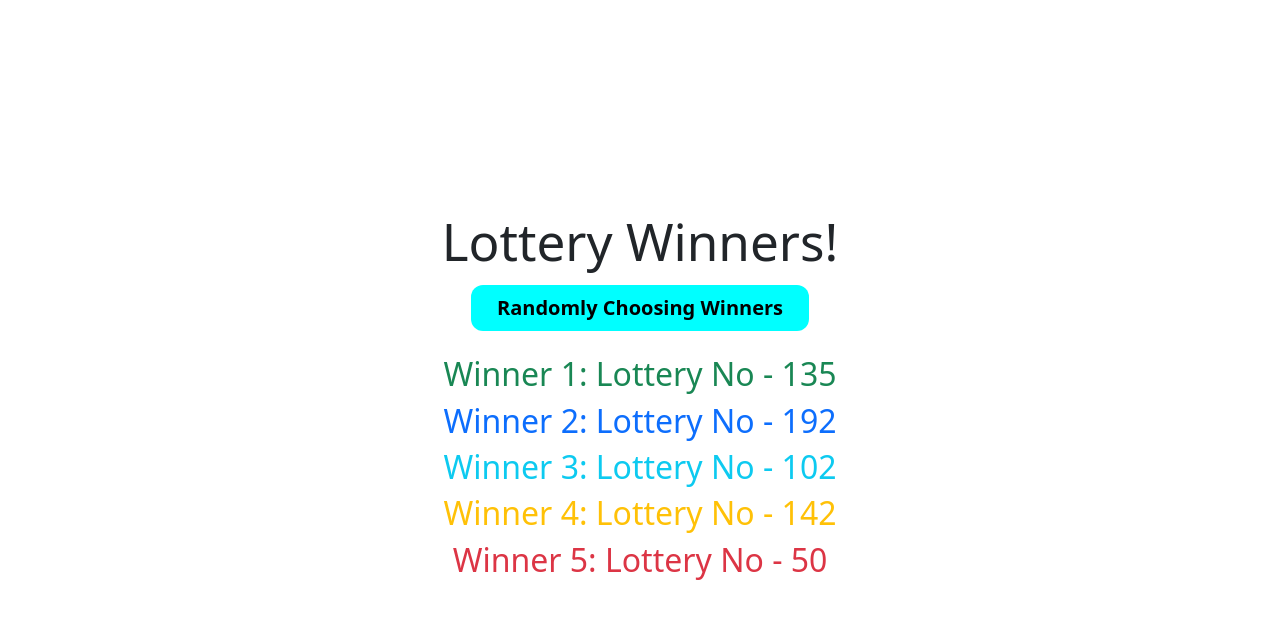
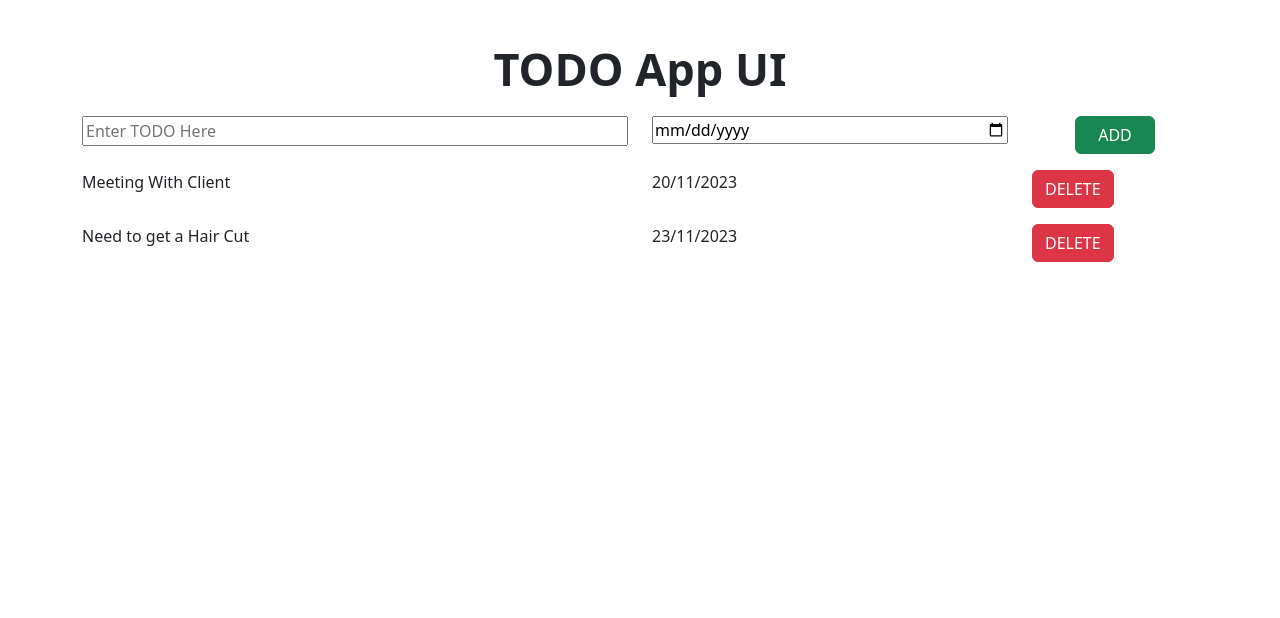
Before and after one commit to JisanEAE77/React-Learning-Footprints, a React (Vite) app in the folder rlf/: page / in a window 1280 px wide. Shown: the top 618 px of the page. Built offline with nearby package versions, Linux system fonts and the light colour scheme.

Commit message:
Simple TODO App UI Created

```diff
--- a/rlf/src/App.jsx
+++ b/rlf/src/App.jsx
@@ -1,19 +1,16 @@
-import './App.css'
-import Lottery from './Lottery'
-import Button from './Button'
+import "./App.css";
+import ToDo from "./TODOAPP/ToDo";
 
 const App = () => {
   return (
     <>
-    <h1>Lottery Winners!</h1>
-    <Button></Button>
-    <Lottery color="text-success" no='1'></Lottery>
-    <Lottery color="text-primary" no='2'></Lottery>
-    <Lottery color="text-info" no='3'></Lottery>
-    <Lottery color="text-warning" no='4'></Lottery>
-    <Lottery color="text-danger" no='5'></Lottery>
+      <center>
+        <div className="container">
+          <ToDo />
+        </div>
+      </center>
     </>
-  )
-}
+  );
+};
 
 export default App;
--- /dev/null
+++ b/rlf/src/TODOAPP/Components/AppName.jsx
@@ -0,0 +1,9 @@
+const AppName = () => {
+  return (
+    <>
+      <h1>TODO App UI</h1>
+    </>
+  );
+};
+
+export default AppName;
--- /dev/null
+++ b/rlf/src/TODOAPP/Components/SingleList.jsx
@@ -0,0 +1,21 @@
+const SingleList = (props) => {
+  return (
+    <>
+      <div className="row my-3 lrow">
+        <div className="col-6">
+          {props.task}
+        </div>
+        <div className="col-4">
+          {props.date}
+        </div>
+        <div className="col-2">
+          <button type="button" className="btn btn-danger">
+            DELETE
+          </button>
+        </div>
+      </div>
+    </>
+  );
+};
+
+export default SingleList;
--- /dev/null
+++ b/rlf/src/TODOAPP/Components/ToDoForm.jsx
@@ -0,0 +1,21 @@
+const ToDoForm = () => {
+  return (
+    <>
+      <div className="row">
+        <div className="col-6">
+          <input type="text" placeholder="Enter TODO Here" />
+        </div>
+        <div className="col-4">
+          <input type="date" />
+        </div>
+        <div className="col-2">
+          <button type="button" className="btn btn-success">
+            ADD
+          </button>
+        </div>
+      </div>
+    </>
+  );
+};
+
+export default ToDoForm;
--- /dev/null
+++ b/rlf/src/TODOAPP/ToDo.css
@@ -0,0 +1,18 @@
+h1 {
+    font-size: 45px;
+    font-weight: 700;
+    margin: 10px;
+    margin-bottom: 20px;
+}
+
+input {
+    width: 100%;
+}
+
+.lrow {
+    text-align: left;
+}
+
+button {
+    min-width: 80px;
+}
--- /dev/null
+++ b/rlf/src/TODOAPP/ToDo.jsx
@@ -0,0 +1,17 @@
+import ToDoForm from "./Components/ToDoForm";
+import SingleList from "./Components/SingleList";
+import AppName from "./Components/AppName";
+import "./ToDo.css"
+
+const ToDo = () => {
+  return (
+    <>
+      <AppName />
+      <ToDoForm />
+      <SingleList task="Meeting With Client" date="20/11/2023" />
+      <SingleList task="Need to get a Hair Cut" date="23/11/2023" />
+    </>
+  );
+};
+
+export default ToDo;
--- a/rlf/src/main.jsx
+++ b/rlf/src/main.jsx
@@ -2,7 +2,7 @@ import React from 'react'
 import ReactDOM from 'react-dom/client'
 import 'bootstrap/dist/css/bootstrap.min.css'
 import App from './App.jsx'
-import './index.css'
+// import './index.css'
 
 ReactDOM.createRoot(document.getElementById('root')).render(
   <React.StrictMode>
```
